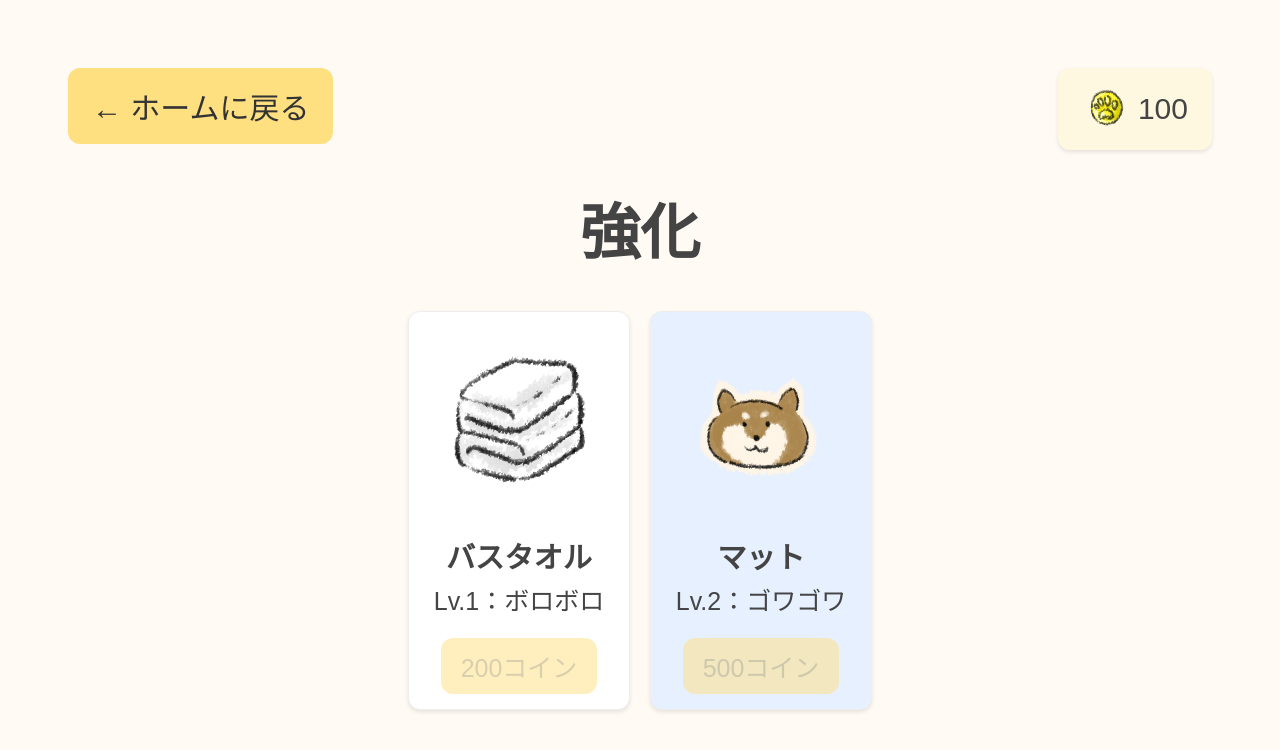
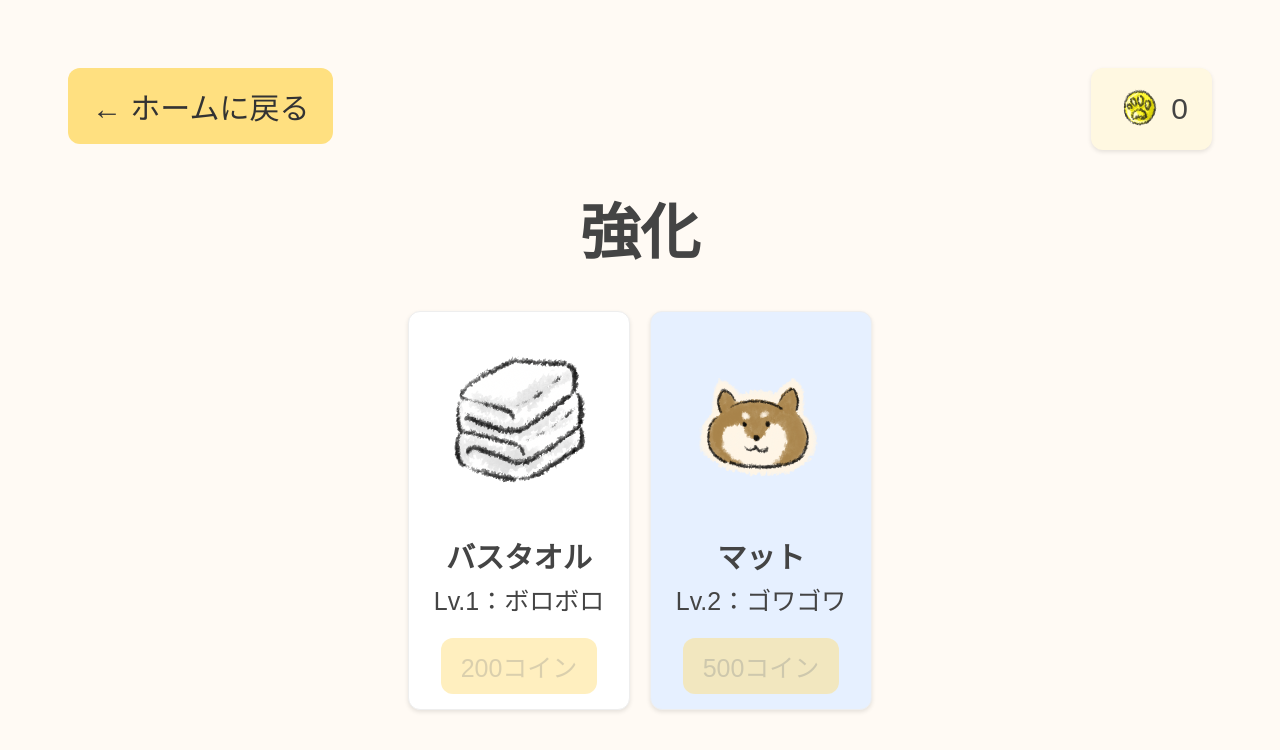
Before and after one commit to lychee-gamemake/rev1, a plain HTML site: page enhance.html in a window 1280 px wide. Drawn offline with Linux system fonts and the light colour scheme.

Commit message:
2025.06.17 rev3.21 コイン不具合修正

```diff
--- a/enhance.html
+++ b/enhance.html
@@ -32,7 +32,7 @@
     <script src="js/index/coin.js"></script>
     <script>
         let equipmentList = [];
-        coinCount = parseInt(localStorage.getItem("coinCount")) || 100;
+        coinCount = parseInt(localStorage.getItem("coinCount")) || 0;
 
         window.onload = async () => {
             try {
```
